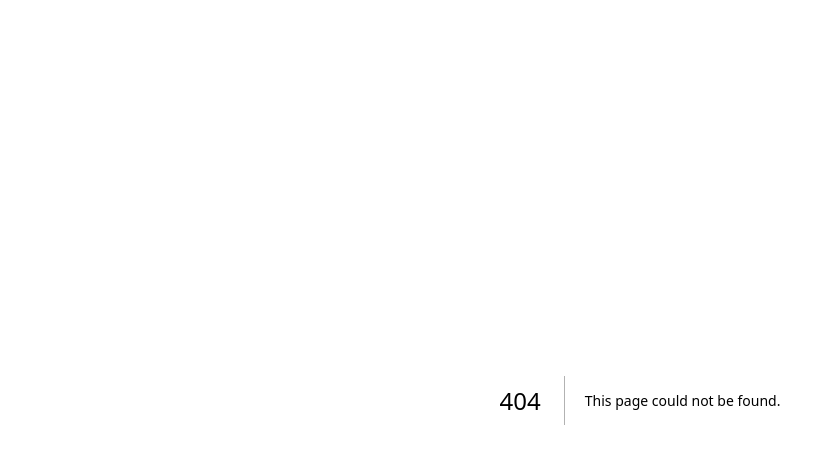
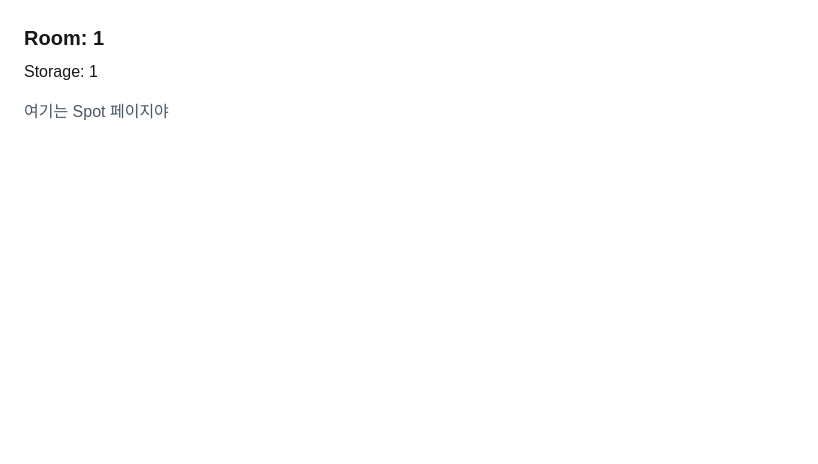
Before and after one commit to tauriqon/where-is-it-next, a Next.js app: page /room/1/storage/1 in a window 1280 px wide. Before the commit this address had no page. Shown: the top 464 px of the page, without its empty margins (0-818 px from the left). Built offline with nearby package versions, Linux system fonts and the light colour scheme.

Commit message:
feat: storage to spot navitation

```diff
--- a/app/room/[roomId]/page.js
+++ b/app/room/[roomId]/page.js
@@ -1,3 +1,4 @@
+import Link from "next/link"
 import { ROOMS } from "@/data/rooms"
 import { STORAGES } from "@/data/storages"
 
@@ -24,12 +25,16 @@ export default async function StoragePage({ params }) {
 
       <div className="mt-6 space-y-3">
         {storages.map((storage) => (
-          <div
+          <Link
             key={storage.id}
-            className="rounded-2xl border p-4"
+            href={`/room/${roomId}/storage/${storage.id}`}
           >
-            {storage.name}
-          </div>
+            <div
+              className="rounded-2xl border p-4 cursor-pointer hover:bg-gray-50"
+            >
+              {storage.name}
+            </div>
+          </Link>
         ))}
       </div>
     </main>
--- /dev/null
+++ b/app/room/[roomId]/storage/[storageId]/page.js
@@ -0,0 +1,19 @@
+export default async function SpotPage({ params }) {
+  const { roomId, storageId } = await params
+
+  return (
+    <main className="min-h-screen p-6">
+      <h1 className="text-xl font-bold">
+        Room: {roomId}
+      </h1>
+
+      <p className="mt-2">
+        Storage: {storageId}
+      </p>
+
+      <p className="mt-4 text-gray-600">
+        여기는 Spot 페이지야
+      </p>
+    </main>
+  )
+}
```
